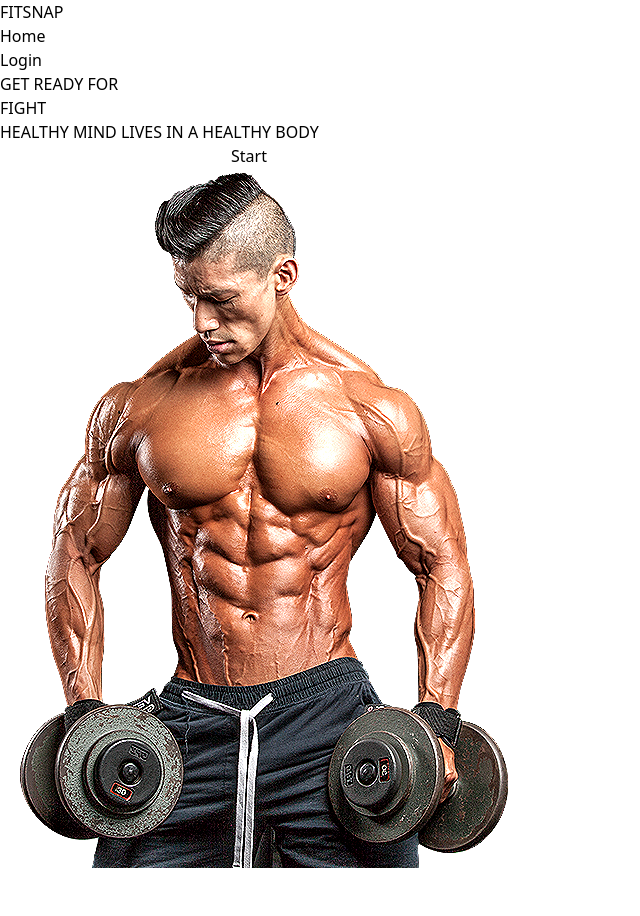
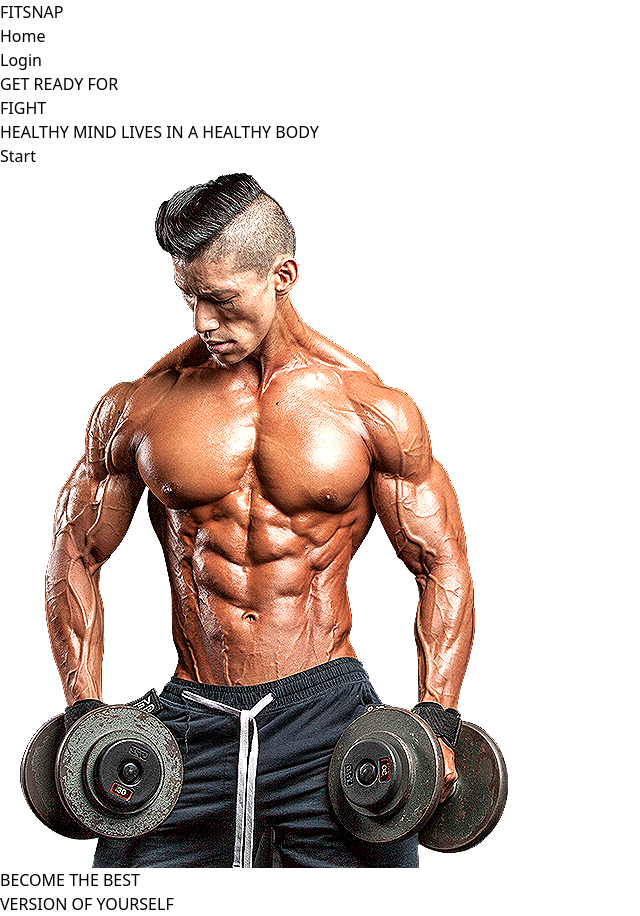
Before and after one commit to aryanofficialjain/Fitsnap, a React (Vite) app: page / in a window 1280 px wide. Shown: the whole page, without its empty margins (0-640 px from the left). Before the commit the page ends 868 px from the top, so only its background shows below. Built offline with nearby package versions, Linux system fonts and the light colour scheme; no server answers.

Commit message:
fix the bug of back button

```diff
--- a/src/components/ExerciseResult.jsx
+++ b/src/components/ExerciseResult.jsx
@@ -10,11 +10,14 @@ const ExerciseResult = () => {
 
   const handle = () => {
     setMuscle(value);
+    navigate(`/${value}`)
+    setMuscle('');
   };
 
   const btnhandle = (item) => {
     setMuscle(item.muscle);
     navigate(`/${item.muscle}`);
+    setMuscle(BodyType);
     console.log(item.muscle);
   };
 
--- /dev/null
+++ b/src/components/Footer.jsx
@@ -0,0 +1,12 @@
+import React from 'react'
+
+const Footer = () => {
+  return (
+    <div className='w-screen  items-center justify-center text-center flex mt-[-15px] p-3 '>
+      <p className='text-white bg-black p-4  w-[50%]'>BECOME THE BEST </p>
+      <p className=' text-white bg-red-900 p-4  w-[50%]'> VERSION OF YOURSELF</p>
+    </div>
+  )
+}
+
+export default Footer
--- a/src/components/Home.jsx
+++ b/src/components/Home.jsx
@@ -3,6 +3,7 @@ import { Context } from '../context/ContextResultProvider';
 import { useNavigate } from 'react-router-dom';
 import Navbar from './Navbar';
 import herologo from "../../assets/hero-logo.png";
+import Footer from './Footer';
 
 const Home = () => {
     const { setBodyType, BodyType } = useContext(Context);
@@ -26,7 +27,7 @@ const Home = () => {
                     <p className='py-5 px-1'>HEALTHY MIND LIVES IN A HEALTHY BODY</p>
 
                     <div className='p-2 flex gap-2'>
-                    <input type="text" value={type} className='text-black flex-1 p-1 border-none outline-none' onChange={(e) => setType(e.target.value)} />
+                    {/* <input type="text" value={type} className='text-black flex-1 p-1 border-none outline-none' onChange={(e) => setType(e.target.value)} /> */}
                     <button onClick={handle} className='px-3 py-1 bg-red-700'>Start</button>
                     </div>
 
@@ -34,6 +35,7 @@ const Home = () => {
                 <div className='p-3 w-[32%]'>
                     <img src={herologo} className='w-full' alt="" />
                 </div>
+                <Footer/>
 
             </div>
 
--- a/src/components/Navbar.jsx
+++ b/src/components/Navbar.jsx
@@ -2,7 +2,7 @@ import React from 'react';
 import { Link } from 'react-router-dom';
 const Navbar = () => {
   return (
-    <div className='w-screen p-5 bg-black flex item-center justify-between  gap-2 text-white '>
+    <div className='w-screen p-5 bg-black flex item-center sticky top-0 justify-between  gap-2 text-white '>
       <div><p>FITSNAP</p></div>
       <div>
         <Link to='/'><span>Home</span></Link>
--- a/src/components/ParticularMuscle.jsx
+++ b/src/components/ParticularMuscle.jsx
@@ -1,13 +1,21 @@
-import React, { useContext } from 'react';
-import { useParams } from 'react-router-dom';
+import React, { useContext, useState } from 'react';
+import { useParams, useNavigate } from 'react-router-dom';
 import { Context } from '../context/ContextResultProvider';
 
 const ParticularMuscle = () => {
     const { muscle } = useParams();
-    const particularMuscle = muscle;
+    const [Muscle, setMuscle] = useState(muscle);
     const { result } = useContext(Context);
+    const navigate = useNavigate();
 
-    const filteredResults = result.filter(item => item.muscle === particularMuscle);
+    const handle = () => {
+        navigate(`/exercise`);
+
+    }
+
+
+    const filteredResults = result.filter(item => item.muscle === Muscle);
+
 
 
     if (filteredResults.length === 0) {
@@ -22,6 +30,7 @@ const ParticularMuscle = () => {
         <div>
             <div>
                 <h1>{muscle}</h1>
+                <button onClick={handle}>back</button>
                 <div>
                     {filteredResults.map((item, index) => (
                         <div key={index} className='w-50 p-4 m-5 shadow-md bg-white text-black'>
--- a/src/index.css
+++ b/src/index.css
@@ -1,3 +1,9 @@
 @tailwind base;
 @tailwind components;
 @tailwind utilities;
+
+*{
+    margin: 0;
+    padding: 0;
+    box-sizing: border-box;
+}
```
